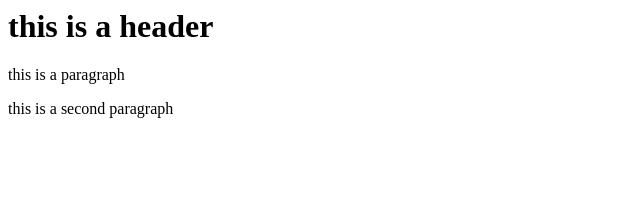
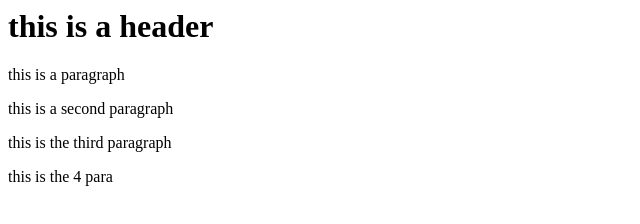
Before and after one commit to gxg10/git-test, a website: page index.html in a window 1280 px wide. Shown: the whole page, without its empty margins (0-640 px from the left). Drawn offline with Linux system fonts and the light colour scheme.

Commit message:
fourth commit

```diff
--- a/index.html
+++ b/index.html
@@ -5,5 +5,7 @@
 		<h1>this is a header </h1>
 		<p> this is a paragraph</p>
 		<p> this is a second paragraph</p>
+		<p> this is the third paragraph</p>
+		<p> this is the 4 para</p>
 	</body>
 </html>
```
Also changed, not shown: package.json (added, +24 -0 lines), 2 other files.
